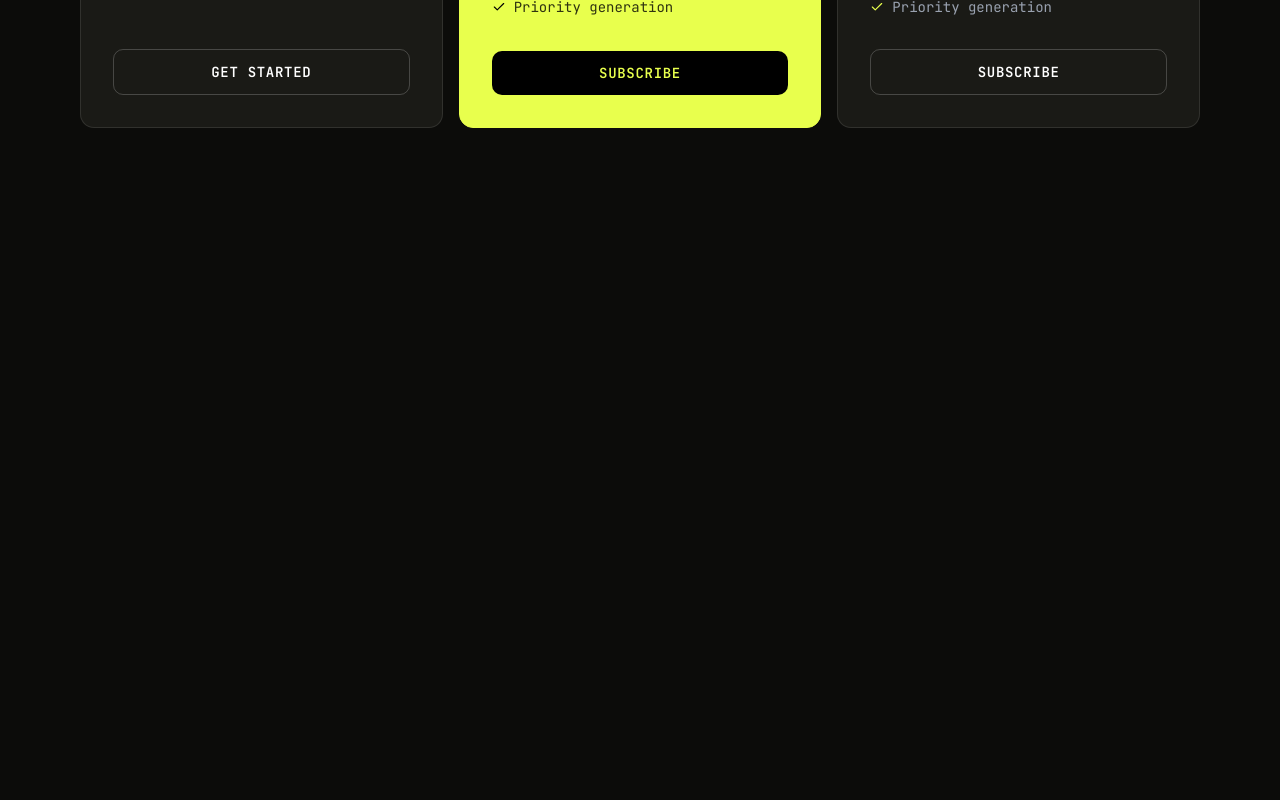
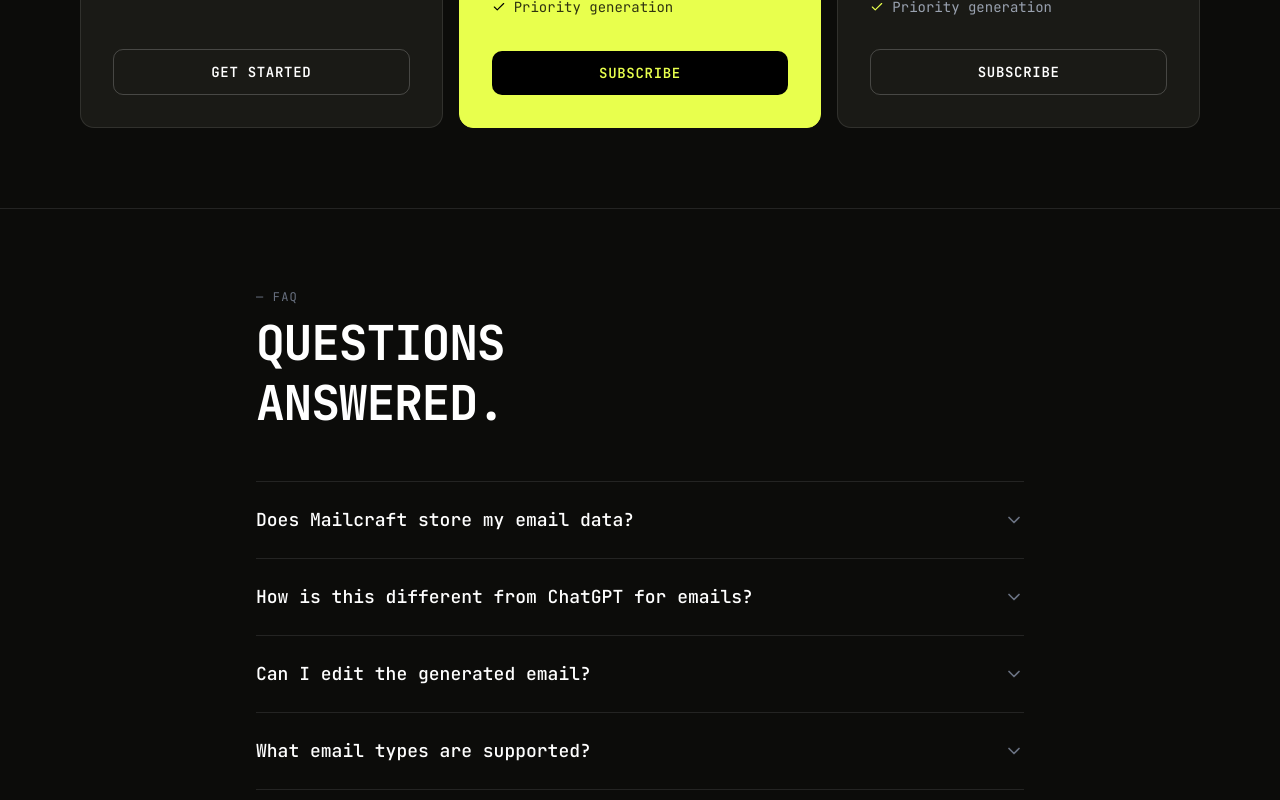
Before and after one commit to sohaildevx/MailCraft, a Next.js app: page / in a window 1280 px wide. Shown: the part 2839-3639 px from the top of the page. Before the commit the page ends 3047 px from the top, so only its background shows below. Built offline with nearby package versions, Linux system fonts and the light colour scheme.

Commit message:
add FAQ section

```diff
--- a/app/page.tsx
+++ b/app/page.tsx
@@ -3,6 +3,7 @@ import Hero from "../components/Hero";
 import Features from "../components/Features";
 import HowItWorks from "../components/HowItWorks";
 import { Pricing } from "../components/Pricing";
+import { FAQ } from "../components/FAQ";
 import FadeIn from "../components/FadeIn";
 
 export default function Home() {
@@ -22,6 +23,9 @@ export default function Home() {
         <FadeIn>
           <Pricing />
         </FadeIn>
+        <FadeIn>
+          <FAQ />
+        </FadeIn>
       </main>
     </>
   );
--- /dev/null
+++ b/components/FAQ.tsx
@@ -0,0 +1,81 @@
+"use client";
+
+import { useState } from "react";
+
+const faqs = [
+  {
+    question: "Does Mailcraft store my email data?",
+    answer: "No. Your generated emails are not stored on our servers. They exist only in your browser session. We prioritize your privacy and data security.",
+  },
+  {
+    question: "How is this different from ChatGPT for emails?",
+    answer: "MailCraft is purpose-built for email writing. It uses your profile data (skills, projects, experience) to personalize emails, offers predefined tones and email types, and gives you a clean copy-ready output — no prompt engineering needed.",
+  },
+  {
+    question: "Can I edit the generated email?",
+    answer: "Yes. The generated email is fully editable. You can copy it and make any changes before sending. We encourage you to add your personal touch.",
+  },
+  {
+    question: "What email types are supported?",
+    answer: "MailCraft supports 7 email types: Cold Outreach, Follow-up, Proposal, Apology, Thank You, Introduction, and Partnership. Each type is optimized for its specific purpose.",
+  },
+];
+
+export function FAQ() {
+  const [openIndex, setOpenIndex] = useState<number | null>(null);
+
+  return (
+    <section id="faq" className="px-6 py-20 md:px-12 lg:px-20 border-t border-white/10">
+      <div className="max-w-3xl mx-auto flex flex-col gap-12">
+        <div className="flex flex-col gap-2">
+          <span className="text-xs tracking-widest text-gray-500">
+            — FAQ
+          </span>
+          <h2 className="text-4xl md:text-5xl font-bold tracking-tight text-white leading-tight">
+            QUESTIONS <br />
+            ANSWERED.
+          </h2>
+        </div>
+
+        <div className="flex flex-col">
+          {faqs.map((faq, i) => (
+            <div key={i} className="border-t border-white/10">
+              <button
+                onClick={() => setOpenIndex(openIndex === i ? null : i)}
+                className="w-full flex items-center justify-between py-6 text-left cursor-pointer"
+              >
+                <span className="text-base md:text-lg font-medium text-white pr-4">
+                  {faq.question}
+                </span>
+                <svg
+                  xmlns="http://www.w3.org/2000/svg"
+                  width="20"
+                  height="20"
+                  viewBox="0 0 24 24"
+                  fill="none"
+                  stroke="currentColor"
+                  strokeWidth="2"
+                  strokeLinecap="round"
+                  strokeLinejoin="round"
+                  className={`text-gray-500 shrink-0 transition-transform duration-200 ${
+                    openIndex === i ? "rotate-180" : ""
+                  }`}
+                >
+                  <polyline points="6 9 12 15 18 9" />
+                </svg>
+              </button>
+              {openIndex === i && (
+                <div className="pb-6">
+                  <p className="text-sm text-gray-400 leading-relaxed">
+                    {faq.answer}
+                  </p>
+                </div>
+              )}
+            </div>
+          ))}
+          <div className="border-t border-white/10" />
+        </div>
+      </div>
+    </section>
+  );
+}
```
